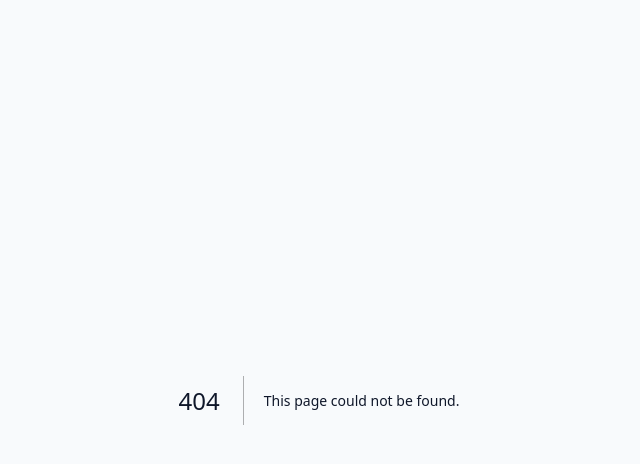
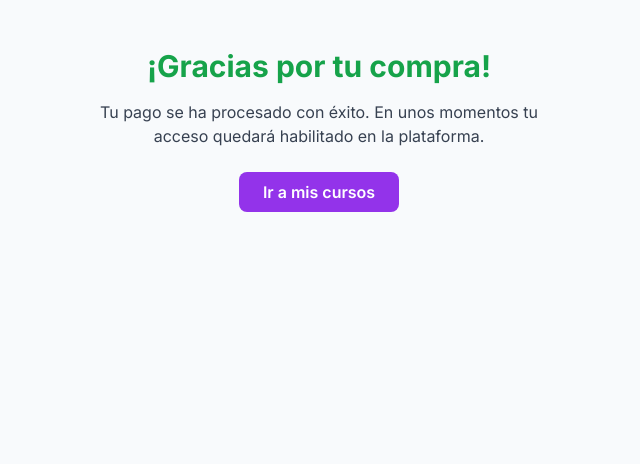
Before and after one commit to madiazcendejas-star/espiritistas-a-cantar, a Next.js app: page /gracias in a window 1280 px wide. Before the commit this address had no page. Shown: the top 464 px of the page, without its empty margins (321-961 px from the left). Built offline with nearby package versions, Linux system fonts and the light colour scheme.

Commit message:
Create page.js

```diff
--- /dev/null
+++ b/app/gracias/page.js
@@ -0,0 +1,16 @@
+export default function GraciasPage() {
+  return (
+    <div className="max-w-xl mx-auto p-12 text-center">
+      <h1 className="text-3xl font-bold text-green-600 mb-4">¡Gracias por tu compra!</h1>
+      <p className="text-gray-700 mb-6">
+        Tu pago se ha procesado con éxito. En unos momentos tu acceso quedará habilitado en la plataforma.
+      </p>
+      <a
+        href="/login"
+        className="inline-block bg-purple-600 text-white font-semibold py-2 px-6 rounded-lg"
+      >
+        Ir a mis cursos
+      </a>
+    </div>
+  );
+}
```
